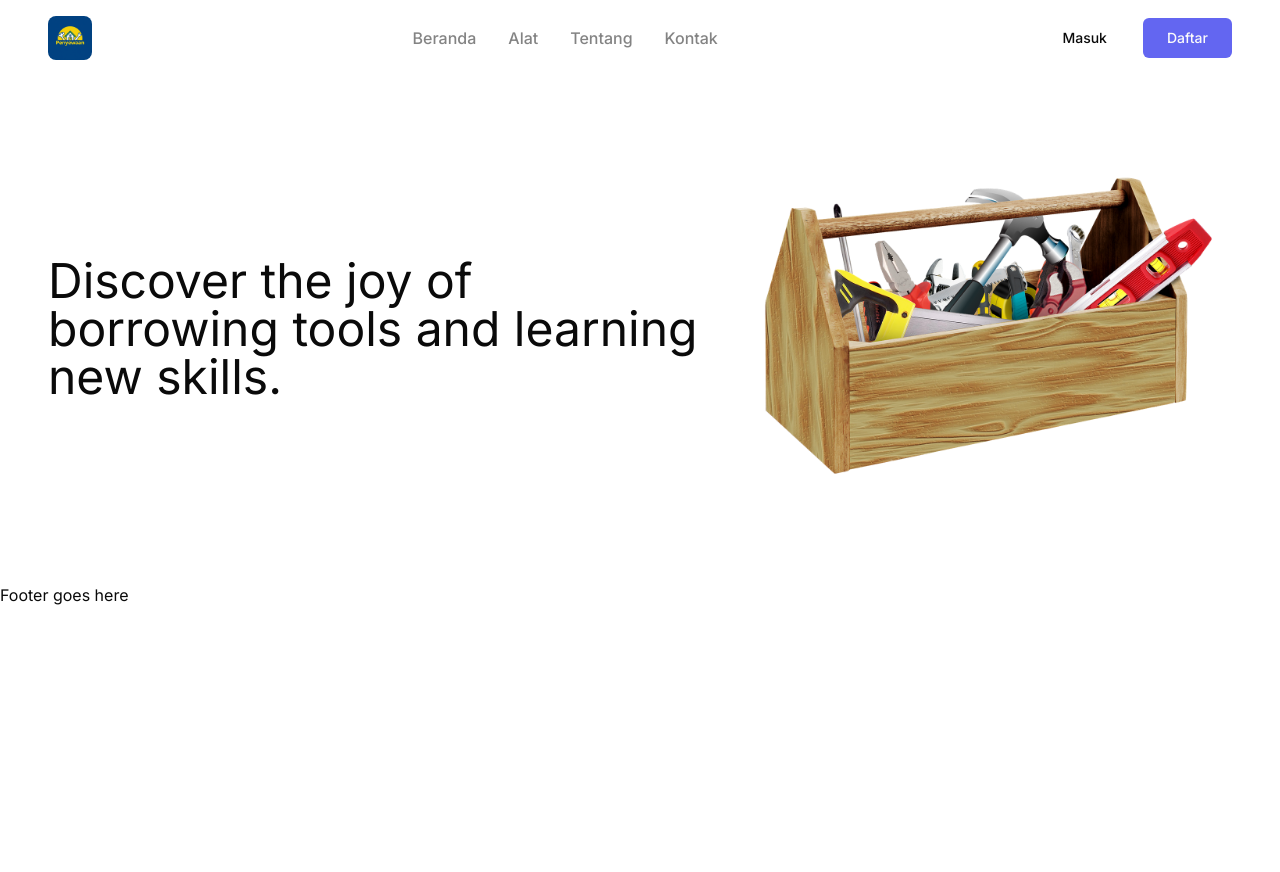
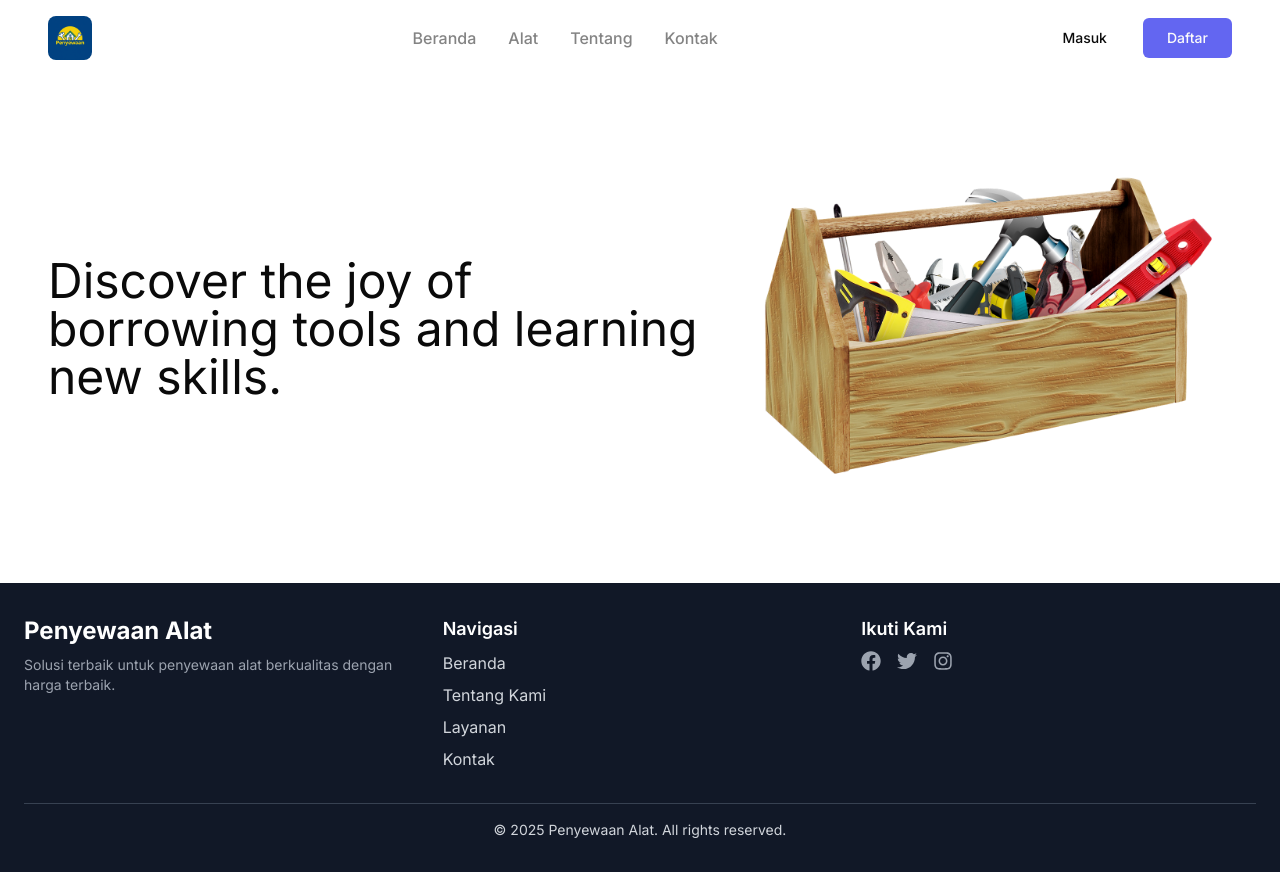
Before and after one commit to Aran8276/aplikasi-penyewaan-123, a Next.js app: page / in a window 1280 px wide. Before the commit the page ends 800 px from the top, so only its background shows below. Built offline with nearby package versions, Linux system fonts and the light colour scheme.

Commit message:
buat footer

```diff
--- a/package.json
+++ b/package.json
@@ -19,6 +19,7 @@
     "next-themes": "^0.4.4",
     "react": "^19.0.0",
     "react-dom": "^19.0.0",
+    "react-icons": "^5.4.0",
     "sonner": "^1.7.4",
     "tailwind-merge": "^3.0.1",
     "tailwindcss-animate": "^1.0.7"
--- a/src/app/(loggedin)/layout.tsx
+++ b/src/app/(loggedin)/layout.tsx
@@ -1,3 +1,4 @@
+import Footer from "@/components/Footer/Footer";
 import Header from "@/components/Header";
 import React, { ReactNode } from "react";
 
@@ -6,7 +7,7 @@ export default function Layout({ children }: { children: ReactNode }) {
     <>
       <Header />
       <main className="flex flex-col items-center py-6">{children}</main>
-      <footer>Footer goes here</footer>
+      <Footer />
     </>
   );
 }
--- /dev/null
+++ b/src/components/Footer/Footer.tsx
@@ -0,0 +1,49 @@
+import { FaFacebook, FaTwitter, FaInstagram } from "react-icons/fa";
+
+const Footer = () => {
+  return (
+    <footer className="bg-gray-900 text-gray-300 py-8">
+      <div className="container mx-auto px-6">
+        {/* Grid Layout */}
+        <div className="grid grid-cols-1 md:grid-cols-3 gap-6 text-center md:text-left">
+
+          {/* Logo & Deskripsi */}
+          <div>
+            <h2 className="text-2xl font-bold text-white">Penyewaan Alat</h2>
+            <p className="mt-2 text-sm text-gray-400">
+              Solusi terbaik untuk penyewaan alat berkualitas dengan harga terbaik.
+            </p>
+          </div>
+
+          {/* Navigasi */}
+          <div>
+            <h3 className="text-lg font-semibold text-white">Navigasi</h3>
+            <ul className="mt-2 space-y-2">
+              <li><a href="#" className="hover:text-white">Beranda</a></li>
+              <li><a href="#" className="hover:text-white">Tentang Kami</a></li>
+              <li><a href="#" className="hover:text-white">Layanan</a></li>
+              <li><a href="#" className="hover:text-white">Kontak</a></li>
+            </ul>
+          </div>
+
+          {/* Sosial Media */}
+          <div>
+            <h3 className="text-lg font-semibold text-white">Ikuti Kami</h3>
+            <div className="flex justify-center md:justify-start space-x-4 mt-2">
+              <a href="#" className="text-gray-400 hover:text-white text-xl"><FaFacebook /></a>
+              <a href="#" className="text-gray-400 hover:text-white text-xl"><FaTwitter /></a>
+              <a href="#" className="text-gray-400 hover:text-white text-xl"><FaInstagram /></a>
+            </div>
+          </div>
+        </div>
+
+        {/* Copyright */}
+        <div className="mt-8 text-center border-t border-gray-700 pt-4">
+          <p className="text-sm">&copy; {new Date().getFullYear()} Penyewaan Alat. All rights reserved.</p>
+        </div>
+      </div>
+    </footer>
+  );
+};
+
+export default Footer;
```
Also changed, not shown: 1 other file (tests, documents, lock files or other folders).
